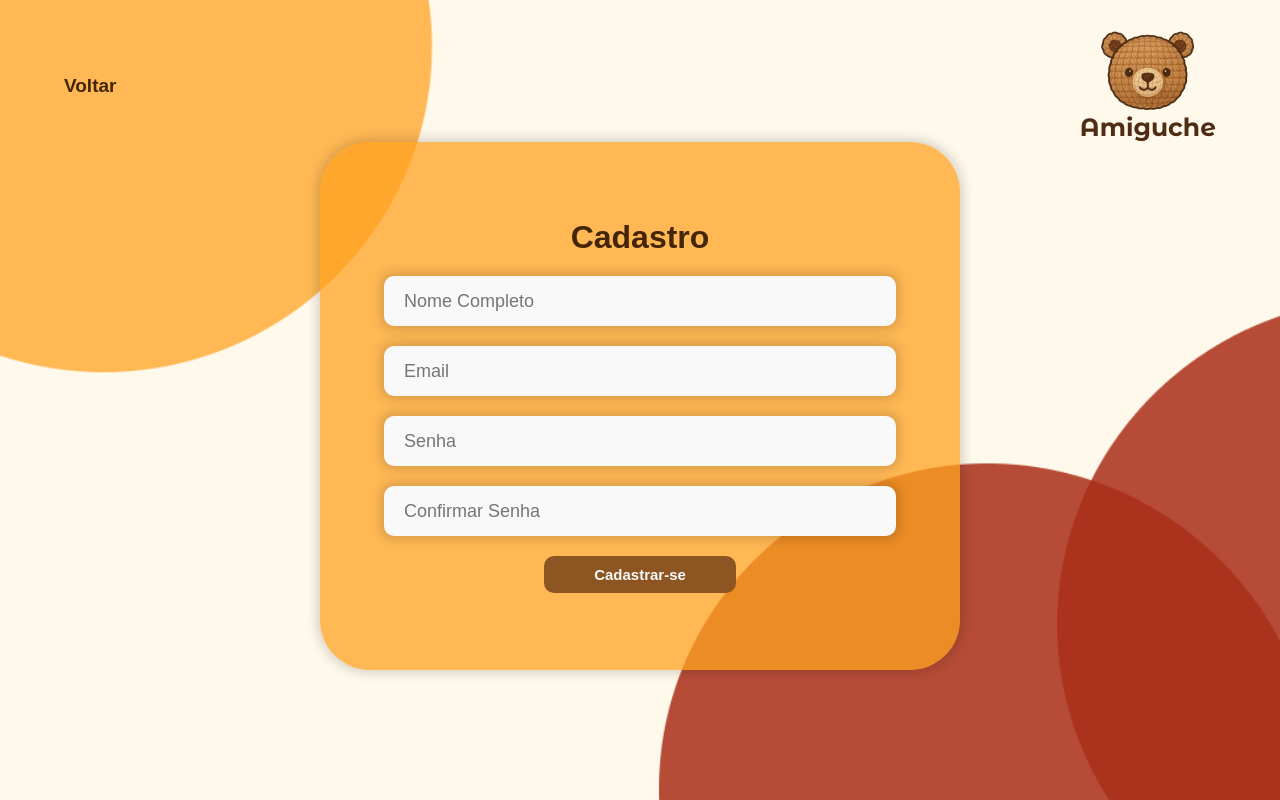
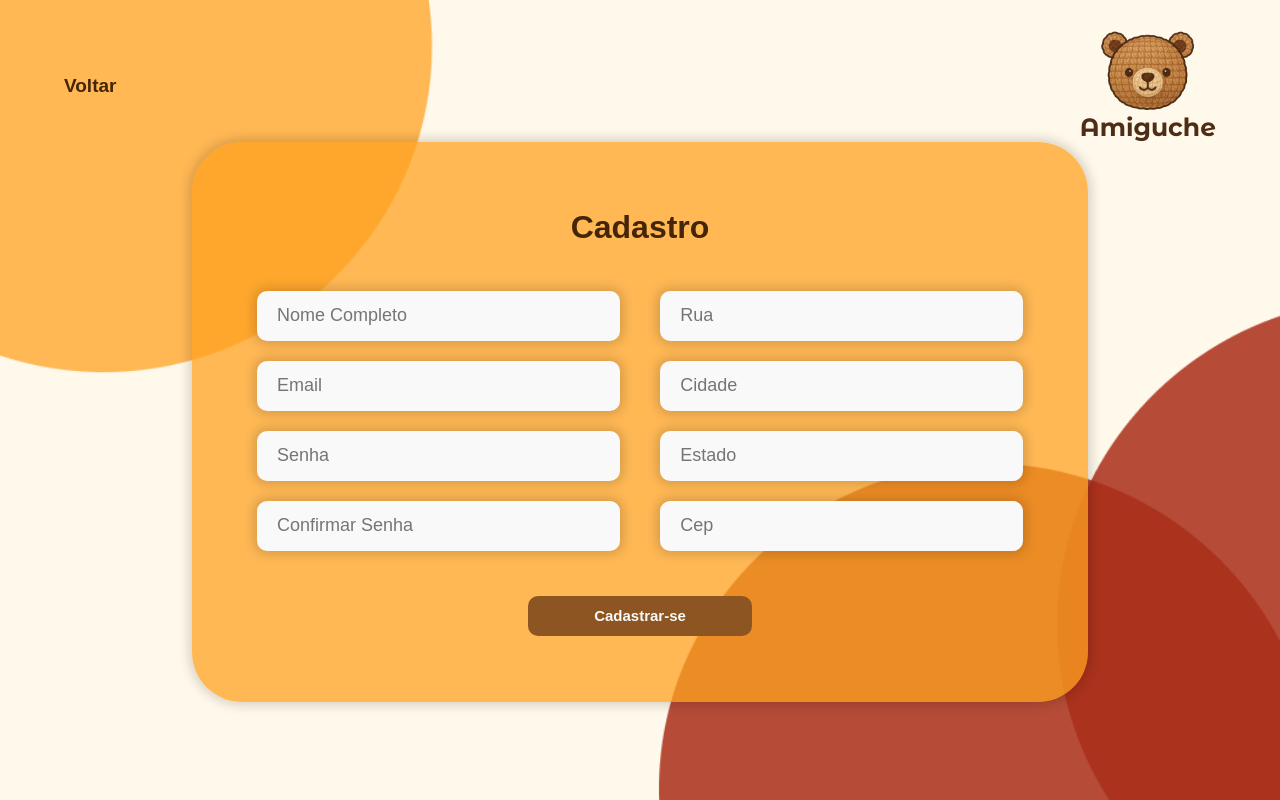
Before and after one commit to NicolasGoncalves/Amiguche-FrontEnd, a React (Create React App) app: page /cadastro in a window 1280 px wide. Built offline with nearby package versions, Linux system fonts and the light colour scheme.

Commit message:
Login e cadastro finalizados + Erro na mostragem do botão do botão de login personalizado

```diff
--- a/src/components/header/header.js
+++ b/src/components/header/header.js
@@ -1,8 +1,9 @@
-import React, {useEffect} from "react";
+import React, { useEffect } from "react";
 import { useState } from "react";
 import { FaShoppingCart } from "react-icons/fa";
 import { Link } from "react-router-dom";
 import SlideCart from "../SlideCart";
+import axios from "axios";
 
 import "./header.scss";
 
@@ -10,7 +11,12 @@ export default function Header() {
   const [cartOpen, setCartOpen] = useState(false);
   const [activeSection, setActiveSection] = useState("home");
 
+  const [role, setRole] = useState("");
+  const [client, setClient] = useState("");
+
   useEffect(() => {
+      loged();
+
     const sections = document.querySelectorAll("section");
 
     const observer = new IntersectionObserver(
@@ -37,6 +43,21 @@ export default function Header() {
     { id: "contato", label: "Contato" },
   ];
 
+  console.log("role", role);
+
+  async function loged() {
+    let user = localStorage.getItem("user");
+    if (user) setRole(user.role);
+    console.log(user);
+
+    if (role === "client") {
+      let id = localStorage.getItem("client").id;
+      let url = "http://localhost:5000/cliente/"+id;
+      let resp=await axios.get(url);
+      setClient(resp.data.nome.chatAt(0).toUpperCase());
+    }
+  }
+
   return (
     <>
       <header>
@@ -45,7 +66,9 @@ export default function Header() {
             {navItems.map((item) => (
               <li
                 key={item.id}
-                                className={`nav_item ${activeSection === item.id ? "active" : ""}`}
+                className={`nav_item ${
+                  activeSection === item.id ? "active" : ""
+                }`}
               >
                 <a href={`#${item.id}`}>{item.label}</a>
               </li>
@@ -58,14 +81,26 @@ export default function Header() {
               onClick={() => setCartOpen(true)}
               style={{ cursor: "pointer" }}
             />
-                        <Link to="/login" className="item_login">Login</Link>
+
+            {role === "user" ? (
+              <Link to="/admin" className="item_login">
+                Admin
+              </Link>
+            ) : role === "client" ? (
+              <Link to="/" className="item_login">
+                {client}
+              </Link>
+            ) : role === "" ? (
+              <Link to="/login" className="item_login">
+                Login
+              </Link>
+            ) : null}
           </ul>
-
         </nav>
       </header>
 
       <SlideCart isOpen={cartOpen} onClose={() => setCartOpen(false)} />
     </>
-    )
+  );
 }
 /* fazer a responsividade do bars */
--- a/src/pages/Admin/index.js
+++ b/src/pages/Admin/index.js
@@ -1,10 +1,12 @@
 import React from 'react';
 import HeaderAdm from '../../components/headerAdm'
+import { ToastContainer } from 'react-toastify';
 import './index.scss'
 
 export default function Admin() {
     return (
         <main className="admin">
+            <ToastContainer/>
             <HeaderAdm/>
             <div className='content'>
                 <h1>Área Administrativa</h1>
--- a/src/pages/Cadastro/index.js
+++ b/src/pages/Cadastro/index.js
@@ -1,32 +1,142 @@
 import React from "react";
 import Header2 from "../../components/header2";
 import { Link } from "react-router-dom";
+import { useState } from "react";
+import { ToastContainer, toast } from "react-toastify";
+
+import { cadastrar } from "../../services/loginService.js";
 
 import "./index.scss";
 
 function Cadastro() {
+  const [nome, setNome] = useState("");
+  const [email, setEmail] = useState("");
+  const [senha, setSenha] = useState("");
+  const [confirmarSenha, setConfirmarSenha] = useState("");
+  const [rua, setRua] = useState("");
+  const [cidade, setCidade] = useState("");
+  const [estado, setEstado] = useState("");
+  const [cep, setCep] = useState("");
+
+  async function cadastro(){
+    if(senha !== confirmarSenha){
+      toast.error("As senhas não coincidem");
+      return;
+    }else if(
+      nome === "" ||
+      email === "" ||
+      senha === "" ||
+      confirmarSenha === "" ||
+      rua === "" ||
+      cidade === "" ||
+      estado === "" ||
+      cep === ""){
+      toast.error("Preencha todos os campos");
+      return;
+    }
+    let cliente={
+      nome,
+      email,
+      senha,
+      rua,
+      cidade,
+      estado,
+      cep
+    }
+
+    let resp = await cadastrar(cliente);
+    if(resp){
+      toast.success("Cadastro realizado com sucesso",{
+        onClose: () => window.location.href = "/login",
+        autoClose: 1500
+      });
+    }else{
+      toast.error("Erro ao cadastrar");
+    }
+  }
+
+
   return (
     <main className="conatainer-cadastro">
+      <ToastContainer/>
       <Header2 link="/login" />
 
       <section className="login-box">
         <h2 className="title">Cadastro</h2>
+        <div className="login-form">
+          <div className="input-box">
             <input
-          type="nomecompleto"
+              type="text"
               placeholder="Nome Completo"
               className="input-linha"
+              value={nome}
+              onChange={(e) => setNome(e.target.value)}
               required
             />
-        <input type="email" placeholder="Email" className="input-linha" required/>
-        <input type="senha" placeholder="Senha" className="input-linha" />
             <input
-          type="senha"
+              type="email"
+              placeholder="Email"
+              className="input-linha"
+              value={email}
+              onChange={(e) => setEmail(e.target.value)}
+              required
+            />
+            <input
+              type="password"
+              placeholder="Senha"
+              className="input-linha"
+              value={senha}
+              onChange={(e) => setSenha(e.target.value)}
+              required
+            />
+            <input
+              type="password"
               placeholder="Confirmar Senha"
               className="input-linha"
+              value={confirmarSenha}
+              onChange={(e) => setConfirmarSenha(e.target.value)}
               required
             />
-        <button className="btn-Login">
-            <Link>Cadastrar-se</Link>
+          </div>
+
+          <div className="input-box">
+            <input
+              type="text"
+              placeholder="Rua"
+              className="input-linha"
+              value={rua}
+              onChange={(e) => setRua(e.target.value)}
+              required
+            />
+            <input
+              type="text"
+              placeholder="Cidade"
+              className="input-linha"
+              value={cidade}
+              onChange={(e) => setCidade(e.target.value)}
+              required
+            />
+            <input
+              type="text"
+              placeholder="Estado"
+              className="input-linha"
+              value={estado}
+              onChange={(e) => setEstado(e.target.value)}
+              required
+            />
+            <input
+              type="text"
+              placeholder="Cep"
+              className="input-linha"
+              value={cep}
+              onChange={(e) => setCep(e.target.value)}
+              required
+            />
+          </div>
+        </div>
+
+        <button className="btn-Login" onClick={cadastro}>
+          Cadastrar-se
         </button>
       </section>
     </main>
--- a/src/pages/Cadastro/index.scss
+++ b/src/pages/Cadastro/index.scss
@@ -15,12 +15,11 @@
     flex-direction: column;
     align-items: center;
     justify-content: center;
-    // gap: 2px;
-
-    width: 50%;
-    height: 66vh;
-    box-shadow: 0px 0px 12px 3px #0000002a;
-    background-color: #ffa21fbd;
+    gap: 25px;
+    width: 70%;
+    height: 70vh;
+    box-shadow: 0px 0px 12px 3px rgba(0, 0, 0, 0.1647058824);
+    background-color: rgba(255, 162, 31, 0.7411764706);
     border-radius: 50px;
 
     .title {
@@ -32,8 +31,24 @@
       margin-bottom: 20px;
     }
 
+    .login-form {
+      display: flex;
+      flex-direction: row;
+      justify-content: center;
+      align-items: center;
+      width: 90%;
+
+      .input-box {
+        display: flex;
+        flex-direction: column;
+        width: 50%;
+        align-items: center;
+        justify-content: center;
+      }
+    }
+
     .input-linha {
-      width: 80%;
+      width: 90%;
       height: 50px;
       margin-bottom: 20px;
       background-color: #f9f9f9;
@@ -41,7 +56,6 @@
       border-radius: 10px;
       padding-left: 20px;
       padding-right: 20px;
-      margin-bottom: 20px;
       font-size: 18px;
       box-shadow: 0px 0px 12px 3px #0000002a;
     }
@@ -51,33 +65,22 @@
       border: none;
     }
 
-    a {
-      width: 100%;
-      height: 37px;
+    .btn-Login {
+      width: 25%;
+      height: 40px;
       border: none;
       border-radius: 10px;
-      //background-color: #8c5522;
-      margin-bottom: 10px;
-      text-decoration: none;
+      background-color: #8c5522;
       color: #f9f9f9;
       font-family: "Poppins", sans-serif;
       font-weight: 700;
       font-size: 15px;
     }
 
-    .btn-Login {
-        width: 30%;
-        height: 37px;
-        border: none;
-        border-radius: 10px;
-      background-color: #8c5522;
-      // margin-bottom: 10px;
-    }
-
-    button:hover{
-        cursor: pointer;
-        width: 31%;
-        transition: 0.3s ease-in-out;
+    button:hover {
+      cursor: pointer;
+      width: 26%;
+      transition: 0.3s ease-in-out;
     }
   }
 }
--- a/src/services/loginService.js
+++ b/src/services/loginService.js
@@ -26,34 +26,80 @@ export function addUser(user) {
   saveUser(user);
 }
 
+// export async function login(email, senha) {
+//   try {
+//     let urlU = "http://localhost:5000/usuario/login";
+//     let urlC = "http://localhost:5000/cliente/login";
+//     console.log("teste 4");
+//     let resp = await axios.post(urlU, {
+//       usuario: email,
+//       senha,
+//     });
+//     console.log("teste 5 + ",resp);
+//     if (resp.status === 200) {
+//       addUser({
+//         role: "user",
+//         id: resp.data.id_usuarios,
+//       });
+//       return "user"
+//     }
+//     console.log("teste 6 + ");
+//     resp = await axios.post(urlC,{email, senha});
+//     console.log("teste 7 + ",resp);
+//     if (resp.status === 200) {
+//       addUser({
+//         role: "client",
+//         id: resp.data.id_clientes,
+//       });
+//       return "client";
+//     }
+//     console.log("teste 8");
+//     return "erro"; // Nenhum login funcionou
+//   } catch (err) {
+
+//     console.error("Erro ao fazer login:", err);
+//   }
+// }
+
 export async function login(email, senha) {
   try {
-    const user = getUser();
-    if (user) {
-      removeUser();
-      return;
+    const respU = await axios.post("http://localhost:5000/usuario/login", {
+      usuario: email,
+      senha,
+    });
+    if (respU.status === 200) {
+      addUser({
+        role: "user",
+        id: respU.data.id,
+      });
+      return "user";
     }
-    let urlU = "http://localhost:5000/usuario/login";
-    let urlC = "http://localhost:5000/cliente/login";
-    let conta = {
-      email: email,
-      senha: senha,
-    };
-    let resp = await axios.post(urlU, conta);
-    if (resp.status === 200) {
+  }catch (err) {
+    // Ignora erro e tenta o próximo
+  }
+
+  try {
+    const respC = await axios.post("http://localhost:5000/cliente/login", {
+      email,
+      senha,
+    });
+    if (respC.status === 200) {
       addUser({
-        user: "user",
-        id: resp.data.id_usuarios,
+        role: "client",
+        id: respC.data.id,
       });
-    }
-    resp = await axios.post(urlC, conta);
-    if (resp.status === 200) {
-      addUser({
-        user: "client",
-        id: resp.data.id_clientes,
-      });
+      return "client";
     }
   } catch (err) {
-    console.error("Erro ao fazer login:", err);
+    // Ignora erro e tenta o próximo
   }
+  removeUser();
+  return "erro"; // Nenhum login funcionou
 }
+
+export async function cadastrar(cliente){
+  const url= "http://localhost:5000/cliente";
+  let resp = await axios.post(url, cliente);
+  if(resp.status === 200)  return true;
+  else return false;
+}
```
Also changed, not shown: src/pages/Login/index.js (+43 -15 lines), src/services/pedidosService.js (added). Lines whose indentation alone changed are shown as unchanged.
